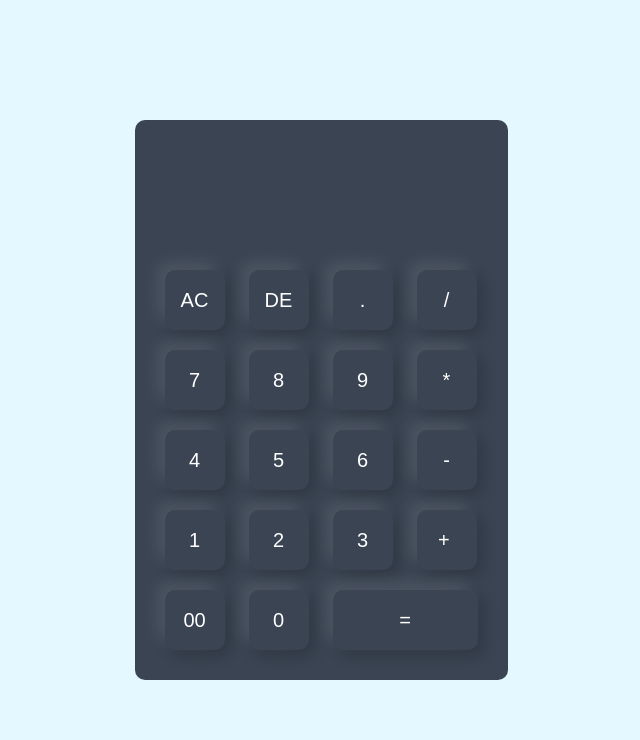
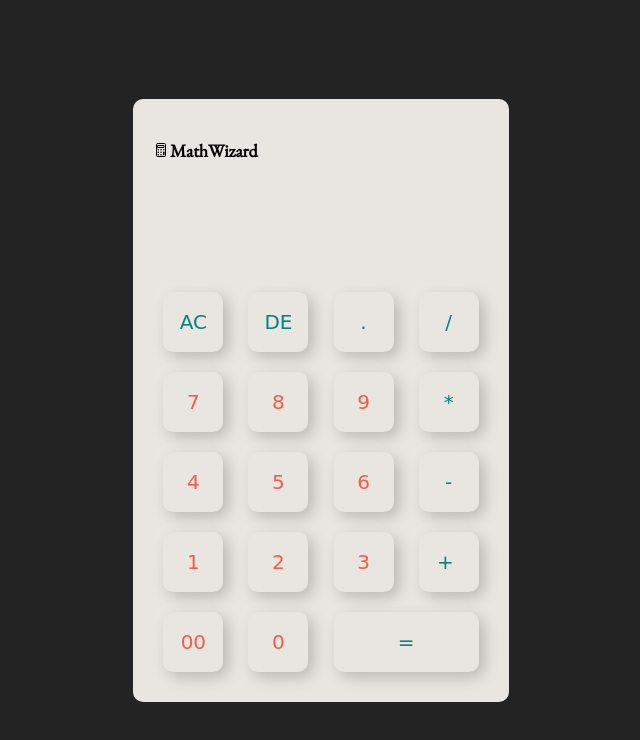
Before and after one commit to NasryneFarah/calculatrice_jquery, a plain HTML site: page index.html in a window 1280 px wide. Shown: the whole page, without its empty margins (319-959 px from the left). Drawn offline with nearby package versions, Linux system fonts and the light colour scheme; a web font is replaced by a local one.

Commit message:
Ajout d'icone et modification styles Please enter the commit message for your changes. Lines starting with '#' will be ignored, and an empty message aborts the commit. On branch main Your branch is up to date with 'origin/main'. Changes to be committed: 	modified:   css/styles.css 	new file:   img/calculator.png 	modified:   index.html 	modified:   script/script.js

```diff
--- a/css/styles.css
+++ b/css/styles.css
@@ -1,22 +1,34 @@
+@import url('https://fonts.googleapis.com/css2?family=Alkatra&family=EB+Garamond&display=swap');
+
 *{
   margin: 0;
   padding: 0;
   box-sizing: border-box;
+  font-family: 'Alkatra', cursive;
 }
 
 .container{
   width: 100%;
   height: 100vh;
-  background: #e3f9ff;
+  background: #232323;
   display: flex;
   align-items: center;
   justify-content: center;
 }
 
 .calculator{
-  background: #3a4452;
+  background: #e9e5e0;
   padding: 20px;
   border-radius: 10px;
+}
+
+p {
+  font-family: 'EB Garamond', serif;
+  position: relative;
+  top: 20px;
+  left: 5%;
+  font-weight: 600;
+  font-size: 18px;
 }
 
 .calculator form input{
@@ -28,7 +40,7 @@
   box-shadow: -8px -8px 15px rgba(255, 255, 255, 0.1), 5px 5px 15px rgba(0, 0, 0, 0.2);
   background: transparent;
   font-size: 20px;
-  color: #fff;
+  color: #f45d48;
   cursor: pointer;
   margin: 10px ;
 }
@@ -49,3 +61,7 @@ form .display input{
 form input.equal{
   width: 145px;
 }
+
+form input.operator{
+  color: #078080;
+}
--- a/index.html
+++ b/index.html
@@ -6,50 +6,66 @@
     <meta name="viewport" content="width=device-width, initial-scale=1.0">
     <script src="https://cdnjs.cloudflare.com/ajax/libs/jquery/3.6.4/jquery.min.js" integrity="sha512-pumBsjNRGGqkPzKHndZMaAG+bir374sORyzM3uulLV14lN5LyykqNk8eEeUlUkB3U0M4FApyaHraT65ihJhDpQ==" crossorigin="anonymous" referrerpolicy="no-referrer"></script>
     <link rel="stylesheet" href="css/styles.css">
-    <script src="script/script.js"></script>
+    <script type="module" src="https://unpkg.com/ionicons@7.1.0/dist/ionicons/ionicons.esm.js"></script>
+<script nomodule src="https://unpkg.com/ionicons@7.1.0/dist/ionicons/ionicons.js"></script>
     <title>Ma calculatrice</title>
 </head>
 <body>
    <div class="container">
 
     <div class="calculator">
+      <p>MathWizard</p> <ion-icon name="calculator-outline"></ion-icon>
         <form>
          <div class="display">
             <input type="text" name="display">
          </div>
 
          <div>
-            <input type="button" value="AC" onclick="display.value = '' ">
-            <input type="button" value="DE" onclick="display.value = display.value.toString().slice(0,-1)">
-            <input type="button" value="." onclick="display.value += '.' ">
-            <input type="button" value="/" onclick="display.value += '/' ">
+            <input type="button" value="AC" onclick="display.value = '' " class="operator">
+
+            <input type="button" value="DE" onclick="display.value = display.value.toString().slice(0,-1)" class="operator">
+
+            <input type="button" value="." onclick="display.value += '.' " class="operator">
+
+            <input type="button" value="/" onclick="display.value += '/' " class="operator">
          </div>
 
          <div>
             <input type="button" value="7" onclick="display.value += '7' ">
+
             <input type="button" value="8" onclick="display.value += '8' ">
+
             <input type="button" value="9" onclick="display.value += '9' ">
-            <input type="button" value="*" onclick="display.value += '*' ">
+
+            <input type="button" value="*" onclick="display.value += '*' " class="operator">
          </div>
 
          <div>
             <input type="button" value="4" onclick="display.value += '4' ">
+
             <input type="button" value="5" onclick="display.value += '5' ">
+
             <input type="button" value="6" onclick="display.value += '6' ">
-            <input type="button" value="-" onclick="display.value += '-' ">
+
+            <input type="button" value="-" onclick="display.value += '-' " class="operator">
          </div>
 
          <div>
             <input type="button" value="1" onclick="display.value += '1' ">
+
             <input type="button" value="2" onclick="display.value += '2' ">
+
             <input type="button" value="3" onclick="display.value += '3' ">
-            <input type="button" value="+ " onclick="display.value += '+' ">
+
+            <input type="button" value="+ " onclick="display.value += '+' " class="operator">
          </div>
 
          <div>
             <input type="button" value="00" onclick="display.value += '00' ">
+
             <input type="button" value="0" onclick="display.value += '0 ' ">
-            <input type="button" value="=" class="equal">
+
+            <input type="button" value="=" onclick ="display.value = eval(display.value)" class="equal operator">
          </div>
         </form>
     </div>
--- a/script/script.js
+++ b/script/script.js
@@ -0,0 +1,3 @@
+$('.operator').click(()=>{
+
+})
```
Also changed, not shown: img/calculator.png (added).
